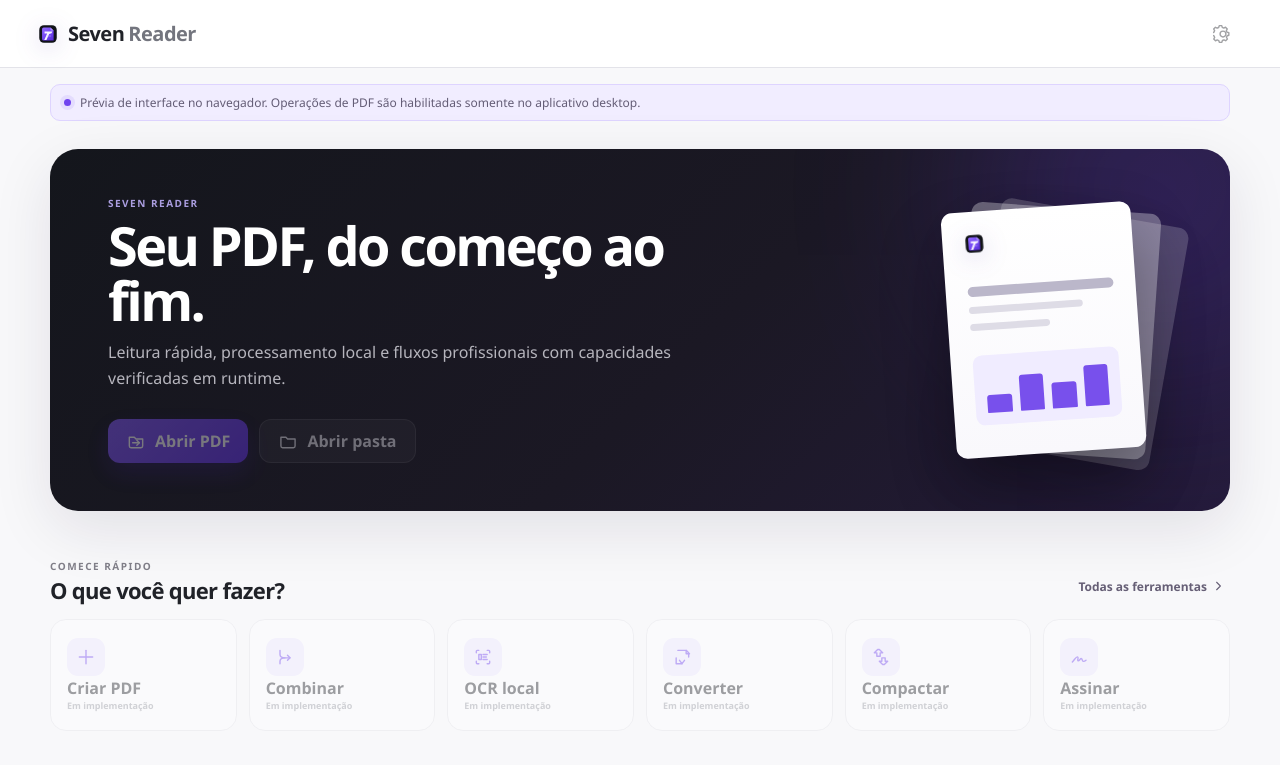
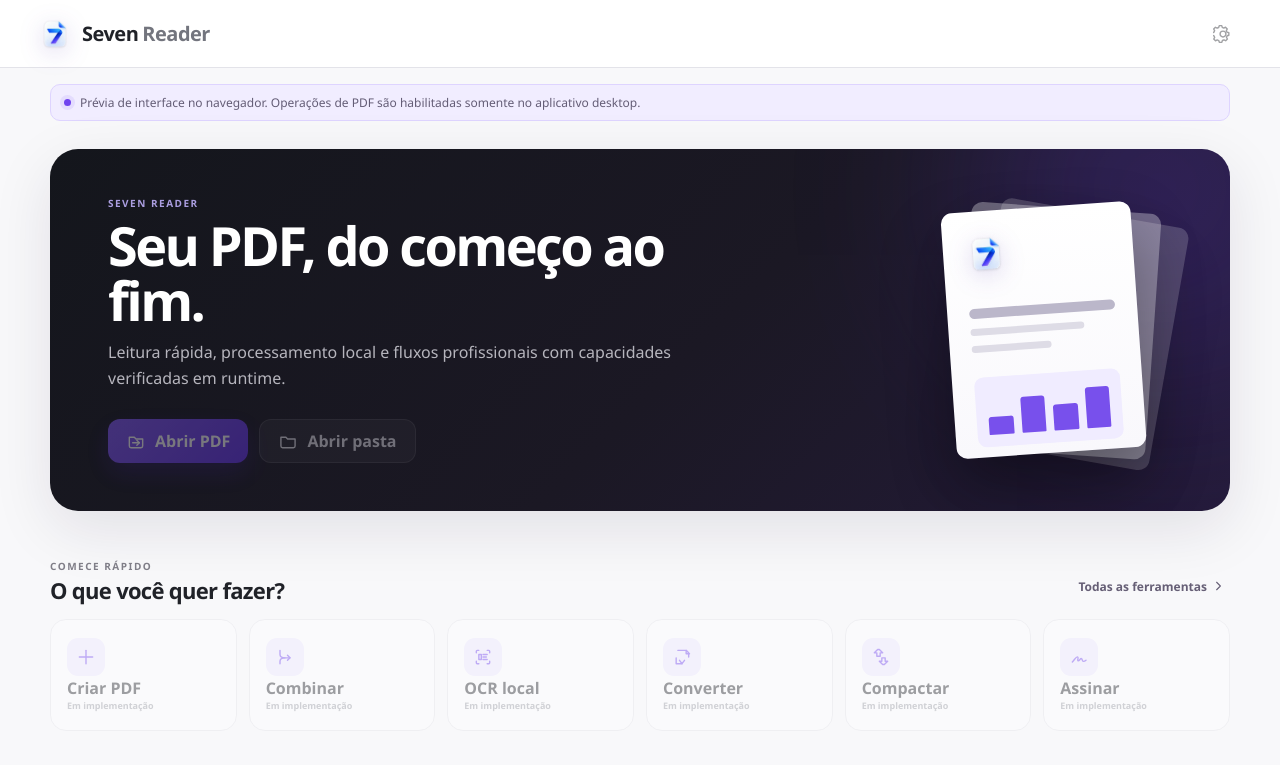
Before and after one commit to gabriell211/Seven-reader, a React (Vite) app: page / in a window 1280 px wide. Shown: the top 765 px of the page. Built offline with nearby package versions, Linux system fonts and the light colour scheme.

Commit message:
brand: use the official Seven Reader logo in app UI

```diff
--- a/src/components/BrandMark.tsx
+++ b/src/components/BrandMark.tsx
@@ -6,27 +6,15 @@ interface BrandMarkProps {
 export function BrandMark({ size = 34, withWordmark = false }: BrandMarkProps) {
   return (
     <div className="brand-lockup" aria-label="Seven Reader">
-      <svg
+      <img
         className="brand-mark"
+        src="/seven-reader-brand.webp"
         width={size}
         height={size}
-        viewBox="0 0 64 64"
-        fill="none"
+        alt=""
         aria-hidden="true"
-      >
-        <defs>
-          <linearGradient id="brand-violet" x1="12" y1="8" x2="53" y2="58" gradientUnits="userSpaceOnUse">
-            <stop stopColor="#956CFF" />
-            <stop offset=".55" stopColor="#7144F3" />
-            <stop offset="1" stopColor="#4D24C8" />
-          </linearGradient>
-        </defs>
-        <rect x="4" y="4" width="56" height="56" rx="15" fill="#111318" />
-        <path d="M18 11h22l10 10v32H18a5 5 0 0 1-5-5V16a5 5 0 0 1 5-5Z" fill="url(#brand-violet)" />
-        <path d="M40 11v7.5a2.5 2.5 0 0 0 2.5 2.5H50" fill="#C6B2FF" opacity=".72" />
-        <path d="M21 24h25l-2.8 5.4-7.5 2.4L27 51h-7l9.4-20.7H21V24Z" fill="#F8F5FF" />
-        <path d="M29.5 38.5h11" stroke="#CBBEFF" strokeWidth="2.8" strokeLinecap="round" opacity=".55" />
-      </svg>
+        draggable={false}
+      />
       {withWordmark && (
         <div className="brand-wordmark">
           <strong>Seven</strong><span>Reader</span>
```
